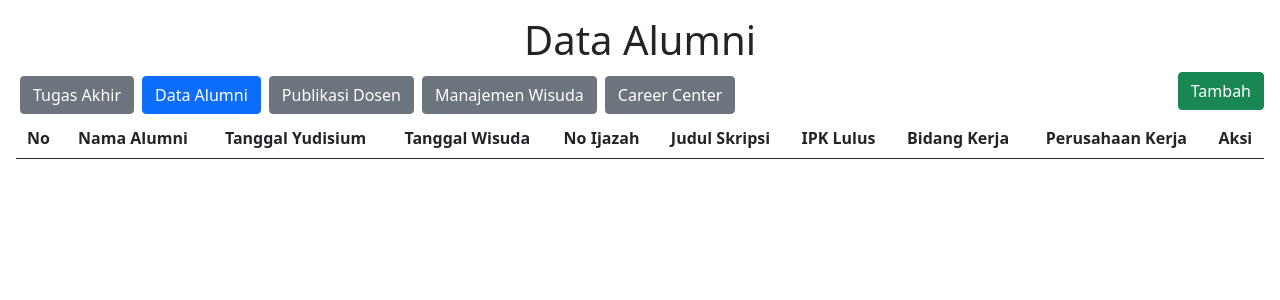
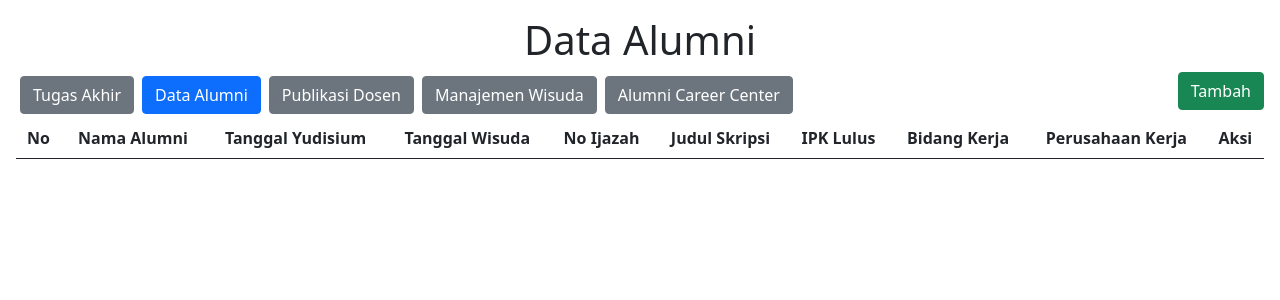
Before and after one commit to Nikkoadr/tugas_kelompok_pbo_lanjut, a Flask app: page /data_alumni/ in a window 1280 px wide. Shown: the top 300 px of the page. Run offline with Flask 3, Linux system fonts and the light colour scheme; data that the repository does not hold is empty.

Commit message:
career mash utak atik

```diff
--- a/modules/alumni_career_center/templates/alumni_career_center_index.html
+++ b/modules/alumni_career_center/templates/alumni_career_center_index.html
@@ -37,7 +37,7 @@
                 {% for obj in data %}
                 <tr>
                     <td>{{ loop.index }}</td>
-                    <td>{{obj.id_loker}} {{ obj.id_loker }}</td>
+                    <td>{{obj.id_loker}}</td>
                     <td>{{obj.loker}}</td>
                     <td>{{obj.nama_perusahaan}}</td>
                     <td>{{obj.tgl_loker}}</td>
--- a/modules/data_alumni/templates/data_alumni_index.html
+++ b/modules/data_alumni/templates/data_alumni_index.html
@@ -17,7 +17,7 @@
             <a class="btn btn-primary float-start m-1" href="/data_alumni">Data Alumni</a>
             <a class="btn btn-secondary float-start m-1" href="/publikasi_dosen">Publikasi Dosen</a>
             <a class="btn btn-secondary float-start m-1" href="/manajemen_wisuda">Manajemen Wisuda</a>
-            <a class="btn btn-secondary float-start m-1" href="/alumni_career_center">Career Center</a>
+            <a class="btn btn-secondary float-start m-1" href="/alumni_career_center">Alumni Career Center</a>
             <a class="btn btn-success float-end" href="/data_alumni/wisuda">Tambah</a>
             <table class="table table-striped">
                 <thead>
```
